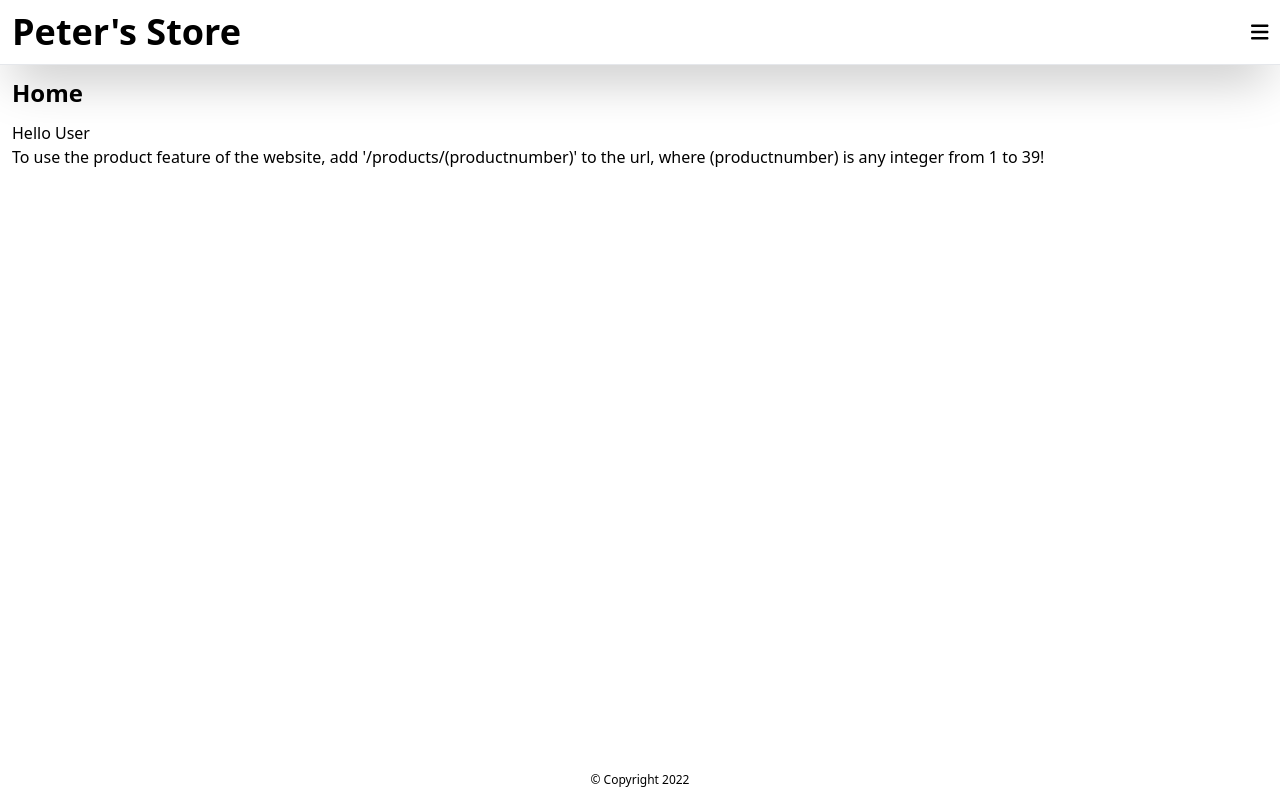
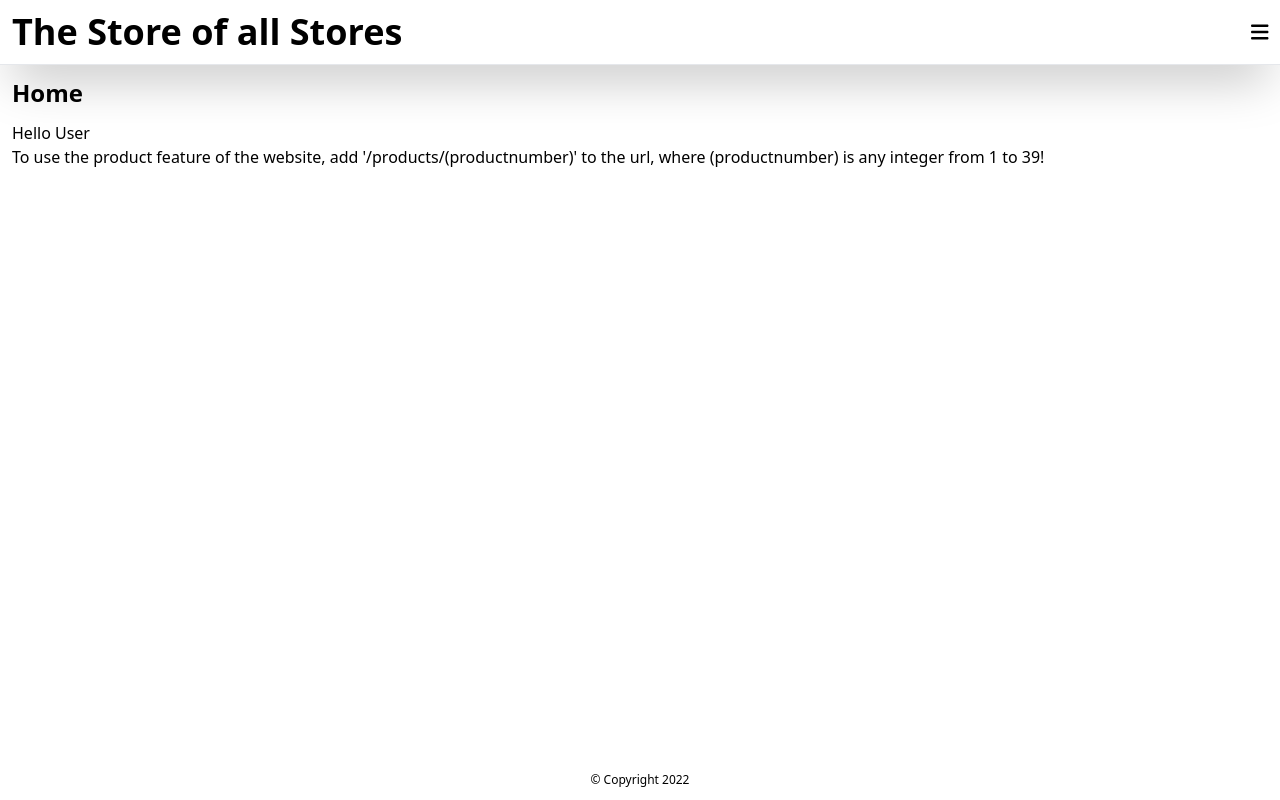
Before and after one commit to PeterRojkovski/First-API-React-App, a React (Create React App) app: page / in a window 1280 px wide. Built offline with nearby package versions, Linux system fonts and the light colour scheme.

Commit message:
Update Header.js

```diff
--- a/src/Components/Header.js
+++ b/src/Components/Header.js
@@ -5,7 +5,7 @@ function Header(){
     return(
         <header className="border-b p-3 flex justify-between items-center shadow-2xl">
             <span className="font-bold text-4xl">
-                Peter's Store
+                The Store of all Stores
             </span>
 
             <Navigation/>
```
